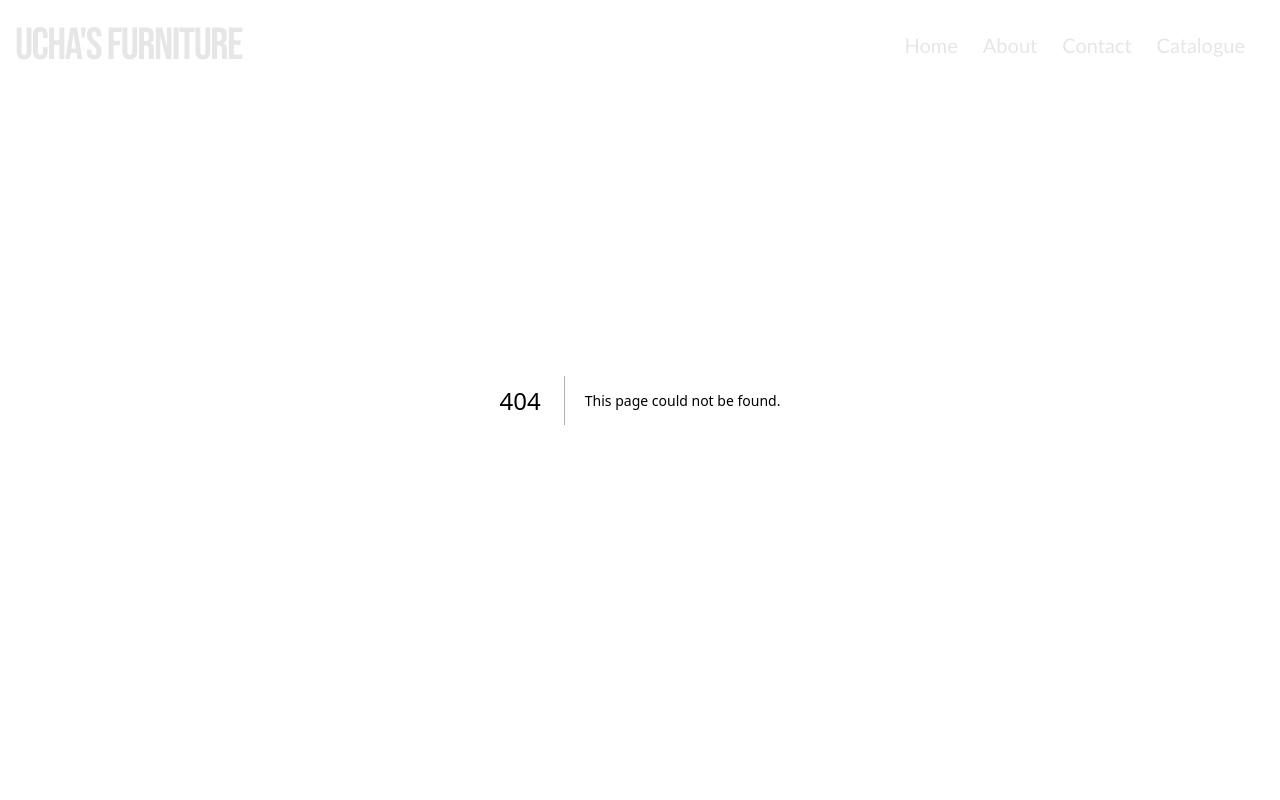
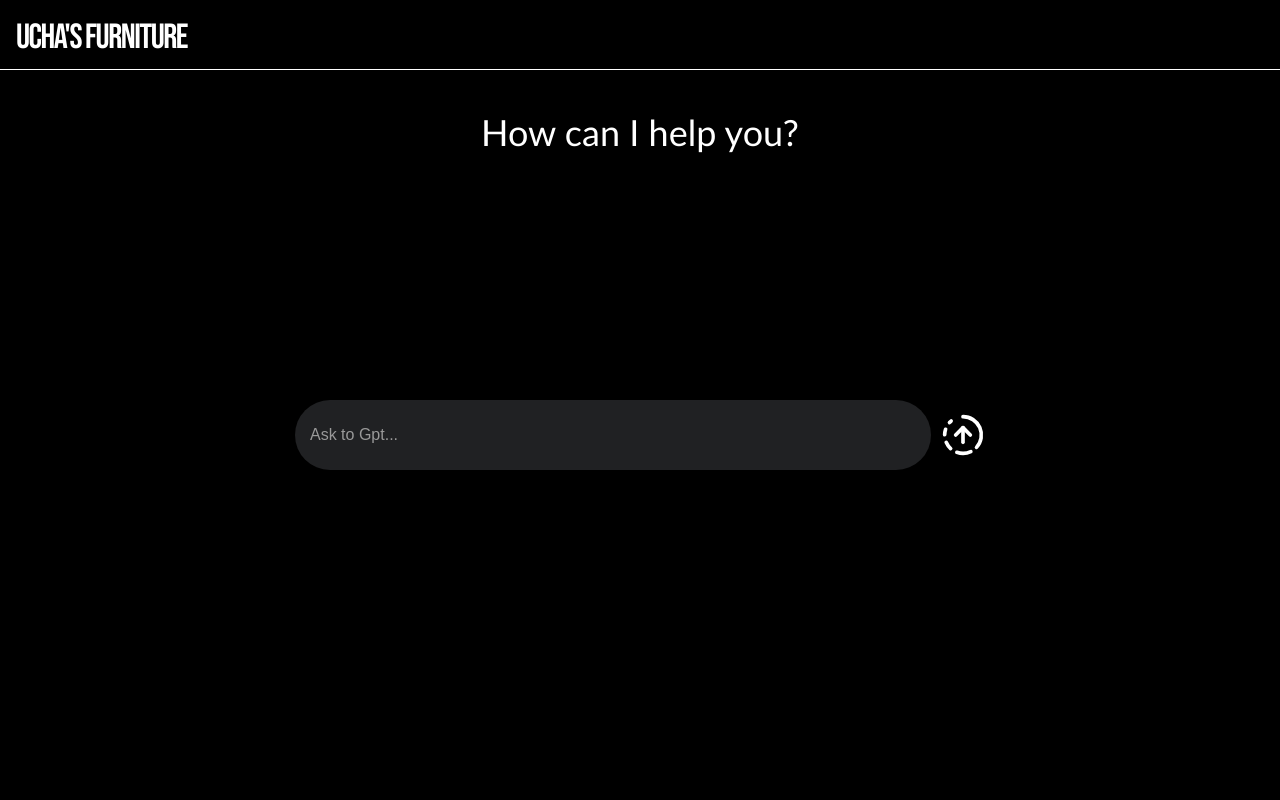
Before and after one commit to dachi6969/nowtryme, a Next.js app: page /AI-Chatbot in a window 1280 px wide. Before the commit this address had no page. Shown: the top 800 px of the page. Built offline with nearby package versions, Linux system fonts and the light colour scheme.

Commit message:
WIP: add AI_Chatbot , support chat for users, still working on design and functionalities

```diff
--- /dev/null
+++ b/app/AI-Chatbot/header/Header.module.css
@@ -0,0 +1,23 @@
+@import url('https://fonts.googleapis.com/css2?family=Bebas+Neue&display=swap');
+
+.header{
+    height: 70px;
+    border-bottom: 1px solid white;
+    background-color: black;
+    position: fixed;
+    z-index: 9999;
+    top: 0;
+    right: 0;
+    left: 0;
+    padding: 16px;
+    display: flex;
+    justify-content: space-between;
+}
+
+.mainTitle{
+    color: white;
+    font-family: 'Bebas Neue', sans-serif;
+    letter-spacing: -1.5px;
+    font-size: 35px;
+    cursor: pointer;
+}
--- /dev/null
+++ b/app/AI-Chatbot/header/Header.tsx
@@ -0,0 +1,21 @@
+"use client"
+
+import { useRouter } from "next/navigation";
+import styles from "./Header.module.css";
+
+const Header = () => {
+    const router = useRouter();
+    const homeRoute = () => {
+        router.push("/");
+    }
+    return(
+        <header className={styles.header}>
+            <span className={styles.mainTitle} onClick={homeRoute}>
+                Ucha's Furniture
+            </span>
+
+        </header>
+    )
+}
+
+export default Header;
--- /dev/null
+++ b/app/AI-Chatbot/layout.tsx
@@ -0,0 +1,16 @@
+"use client"
+
+import Header from "./header/Header";
+
+type Children = {
+    children: React.ReactNode;
+}
+
+export default function ({children}: Children) {
+    return(
+        <div>
+            <Header />
+            {children}
+        </div>
+    )
+}
--- /dev/null
+++ b/app/AI-Chatbot/page.module.css
@@ -0,0 +1,132 @@
+.main {
+    background-color: black;
+    padding-top: 70px;
+    color: white;
+    min-height: 100dvh;
+    width: 100vw;
+    display: flex;
+    flex-direction: column;
+    align-items: center;
+    overflow: hidden;
+  }
+
+  .chat {
+    background-color: black;
+    overflow-y: auto;
+    padding: 40px 20px 120px;
+    flex-grow: 1;
+    display: flex;
+    flex-direction: column;
+    width: 60%;
+  }
+
+  .handlers {
+    position: fixed;
+    bottom: 20px;
+    left: 50%;
+    transform: translateX(-50%);
+    display: flex;
+    align-items: center;
+    gap: 10px;
+    width: 90vw;
+    max-width: 720px;
+    padding: 10px 15px;
+    border-radius: 30px;
+  }
+  .inputing {
+    flex-grow: 1;
+    padding: 0 15px;
+    border-radius: 35px;
+    border: none;
+    color: white;
+    font-size: 16px;
+    background-color: #202123;
+    height: 70px;
+  }
+
+  .title{
+    font-size: 36px;
+    margin: 0 auto;
+  }
+
+  .inputing::placeholder {
+    color: #999;
+    opacity: 1;
+  }
+
+  .inputing:focus {
+    outline: none;
+    background-color: #1e1e1e;
+  }
+
+  .buttoning {
+    border: none;
+    border-radius: 50%;
+    width: 44px;
+    height: 44px;
+    display: flex;
+    justify-content: center;
+    align-items: center;
+    cursor: pointer;
+    color: white;
+    font-weight: bold;
+    font-size: 18px;
+    transition: background-color 0.2s ease;
+  }
+
+  .buttoning:hover {
+    transform: scale(1.05);
+  }
+
+  .userMsg, .assistantMsg {
+    max-width: 100%;       /* limit max width */
+    display: inline-block; /* keep inline-block */
+    font-family: 'Gill Sans', 'Gill Sans MT', Calibri, 'Trebuchet MS', sans-serif;
+  }
+
+  .userMsg {
+    text-align: right;
+    background-color: grey;
+    padding: 8px 12px;
+    border-radius: 12px;
+    margin: 6px 0;
+    align-self: flex-end;  /* align user messages to right */
+  }
+
+  .assistantMsg {
+    text-align: left;
+    background-color: #202123;
+    padding: 8px 12px;
+    border-radius: 12px;
+    margin: 6px 0;
+    align-self: flex-start; /* align assistant messages left */
+  }
+
+  @media (max-width: 600px) {
+    .handlers {
+      width: 95vw;
+    }
+    .inputing{
+        height: 50px;
+    }
+
+    .chat{
+      width: 100%;
+    }
+    .title{
+      font-size: 30px;
+      margin: 100px auto;
+    }
+  }
+
+  @media (min-width: 600px) {
+    .off {
+      bottom: 40%;
+    }
+
+    .on {
+      bottom: 20px;
+      transition: all 0.3s ease;
+    }
+
+  }
--- /dev/null
+++ b/app/AI-Chatbot/page.tsx
@@ -0,0 +1,99 @@
+"use client"
+
+import { useState } from "react";
+import styles from "./page.module.css"
+import { CircleFadingArrowUp, CirclePause } from "lucide-react";
+
+type Message = {
+    role: 'user' | 'assistant';
+    content: string;
+};
+
+const AI_Page = () => {
+    const [input, setInput] = useState<string>('');
+    const [messages, setMessages] = useState<Message[]>([]);
+    const [loading, setLoading] = useState(false);
+    const [inputMove,setInputMove] = useState(styles.off)
+
+    const inputBind = (e: React.ChangeEvent<HTMLInputElement>) => {
+        setInput(e.target.value);
+    };
+    const sendMessage = async () => {
+        if (!input.trim()) return;
+        setInputMove(styles.on)
+
+        const userMessage: Message = { role: 'user', content: input };
+        const updatedMessages = [...messages, userMessage];
+        setMessages(updatedMessages);
+        setInput('');
+        setLoading(true);
+        const SYSTEM_PROMPT = {
+          role: "system",
+          content: "You are a concise interior design assistant. Respond in no more than 3 short bullet points. Be helpful and brief.",
+        };
+
+        try {
+          const res = await fetch('/api/chat', {
+            method: 'POST',
+            headers: {
+              'Content-Type': 'application/json',
+            },
+            body: JSON.stringify({ messages: updatedMessages, max_tokens: 50 }),
+          });
+
+          const data = await res.json();
+          const reply = data.choices?.[0]?.message?.content;
+
+          if (reply) {
+            setMessages(prev => [...prev, { role: 'assistant', content: reply }]);
+          } else {
+            setMessages(prev => [...prev, { role: 'assistant', content: 'No reply from AI.' }]);
+          }
+        } catch (err) {
+          setMessages(prev => [...prev, { role: 'assistant', content: 'Error connecting to AI.' }]);
+          console.error(err);
+        }
+
+        setLoading(false);
+      };
+
+      const handleKey = (e: React.KeyboardEvent<HTMLInputElement>) => {
+        if (e.key === 'Enter') sendMessage();
+      };
+
+    return(
+        <div className={styles.main}>
+            <div className={styles.chat}>
+              {messages.length === 0 &&
+              <div className={styles.title}>
+                How can I help you?
+              </div>}
+            {messages.map((msg, i) => (
+            <div key={i} className={msg.role === 'user' ? styles.userMsg : styles.assistantMsg}>
+            {msg.content}
+            </div>
+            ))}
+            {loading && <div className={styles.assistantMsg}>Typing...</div>}
+            </div>
+            <div className={`${styles.handlers} ${inputMove}`}>
+                <input
+                value={input}
+                onChange={inputBind}
+                onKeyDown={handleKey}
+                type="text"
+                placeholder="Ask to Gpt..."
+                className={styles.inputing}
+                />
+               {loading ?
+                <CirclePause size={40}/>:
+                <CircleFadingArrowUp
+                className={styles.buttoning}
+                size={40}
+                onClick={sendMessage}
+                />}
+            </div>
+        </div>
+    )
+}
+
+export default AI_Page
--- /dev/null
+++ b/app/api/chat/route.ts
@@ -0,0 +1,38 @@
+
+const MODEL = "mistralai/mistral-7b-instruct:free";
+const KEY = process.env.API_KEY;
+
+import { NextRequest, NextResponse } from "next/server";
+
+export async function POST(req: NextRequest) {
+  const { messages } = await req.json();
+  const SYSTEM_PROMPT = {
+    role: "system",
+    content: "You are a concise interior design assistant. Respond in no more than 3 short bullet points. Be helpful and brief.",
+  };
+
+  const body = JSON.stringify({
+    model: MODEL,
+    messages: [SYSTEM_PROMPT, ...messages], // prepend system message
+    max_tokens: 100, // hard limit on length
+  });
+
+  const result = await fetch('https://openrouter.ai/api/v1/chat/completions', {
+    method: 'POST',
+    headers: {
+      'Authorization': `Bearer ${KEY}`,
+      'Content-Type': 'application/json',
+      'X-Title': 'furniture AI chat'
+    },
+    body,
+  });
+
+  if (!result.ok) {
+    return new Response(JSON.stringify({ error: "Something went wrong" }), {
+      status: 500
+    });
+  }
+
+  const data = await result.json();
+  return NextResponse.json(data);
+}
--- a/app/components/header/Header.module.css
+++ b/app/components/header/Header.module.css
@@ -45,7 +45,6 @@
 
 .title {
     display: none;
-    cursor: default;
     font-family: 'Bebas Neue', sans-serif;
     letter-spacing: -1.5px;
     font-size: 45px;
--- a/app/components/header/desktopMenu/DeskMenu.tsx
+++ b/app/components/header/desktopMenu/DeskMenu.tsx
@@ -12,6 +12,9 @@ const DeskMenu = () => {
         <nav className={scrolledClr}>
             <Link href="/" className={styles.navItem}>
                 Home
+            </Link>
+            <Link href="/AI-Chatbot" className={styles.navItem}>
+                AI-Chat
             </Link>
             <span className={styles.navItem} onClick={openAbout}>
                 About
--- a/app/components/header/mobileMenu/MobileMenu.tsx
+++ b/app/components/header/mobileMenu/MobileMenu.tsx
@@ -1,7 +1,7 @@
 "use client"
 import { useModal } from "@/app/store/useMenuStore";
 import styles from "./MobileMenu.module.css";
-import { BookImage, Contact, Facebook, Github, House, Info, Instagram, X } from "lucide-react";
+import { BookImage, Contact, Facebook, Github, House, Info, Instagram, MessageCircle, X } from "lucide-react";
 import { useRouter } from "next/navigation";
 
 const menuList = [
@@ -9,6 +9,7 @@ const menuList = [
     {title: "About", icon: <Info />},
     {title: "Contact", icon: <Contact />},
     {title: "Catalogue", icon: <BookImage />},
+    {title: "AI-Chat", icon: <MessageCircle />},
 
 ]
 
@@ -22,6 +23,10 @@ const MobileMenu = () => {
 
     const navHome = () => {
         router.push("/");
+        closeMobileM();
+    }
+    const navChat = () => {
+        router.push("/AI-Chatbot");
         closeMobileM();
     }
     return(
@@ -42,6 +47,8 @@ const MobileMenu = () => {
                                 }else if(item.title === "About") {
                                     openAbout();
                                     closeMobileM();
+                                }else if (item.title === "AI-Chat") {
+                                    navChat();
                                 }
                             }}
                             >
--- a/app/layout.tsx
+++ b/app/layout.tsx
@@ -1,26 +1,32 @@
-
+"use client"
 import type { Metadata } from "next";
 import "./globals.css";
 import Header from "./components/header/Header";
 import Footer from "./components/footer/Footer";
+import { usePathname } from "next/navigation";
 
 
-export const metadata: Metadata = {
-  title: "Ucha's Furniture",
-  description: "building without purpose",
-};
+// export const metadata: Metadata = {
+//   title: "Ucha's Furniture",
+//   description: "building without purpose",
+// };
+
 
 export default function RootLayout({
   children,
 }: Readonly<{
   children: React.ReactNode;
 }>) {
+
+  const pathname = usePathname();
+  const isAuth = pathname.startsWith("/AI-Chatbot")
+
   return (
     <html lang="en">
       <body>
-        <Header />
+        {(!isAuth) && <Header />}
         {children}
-        <Footer />
+        {(!isAuth) && <Footer />}
       </body>
     </html>
   );
```
